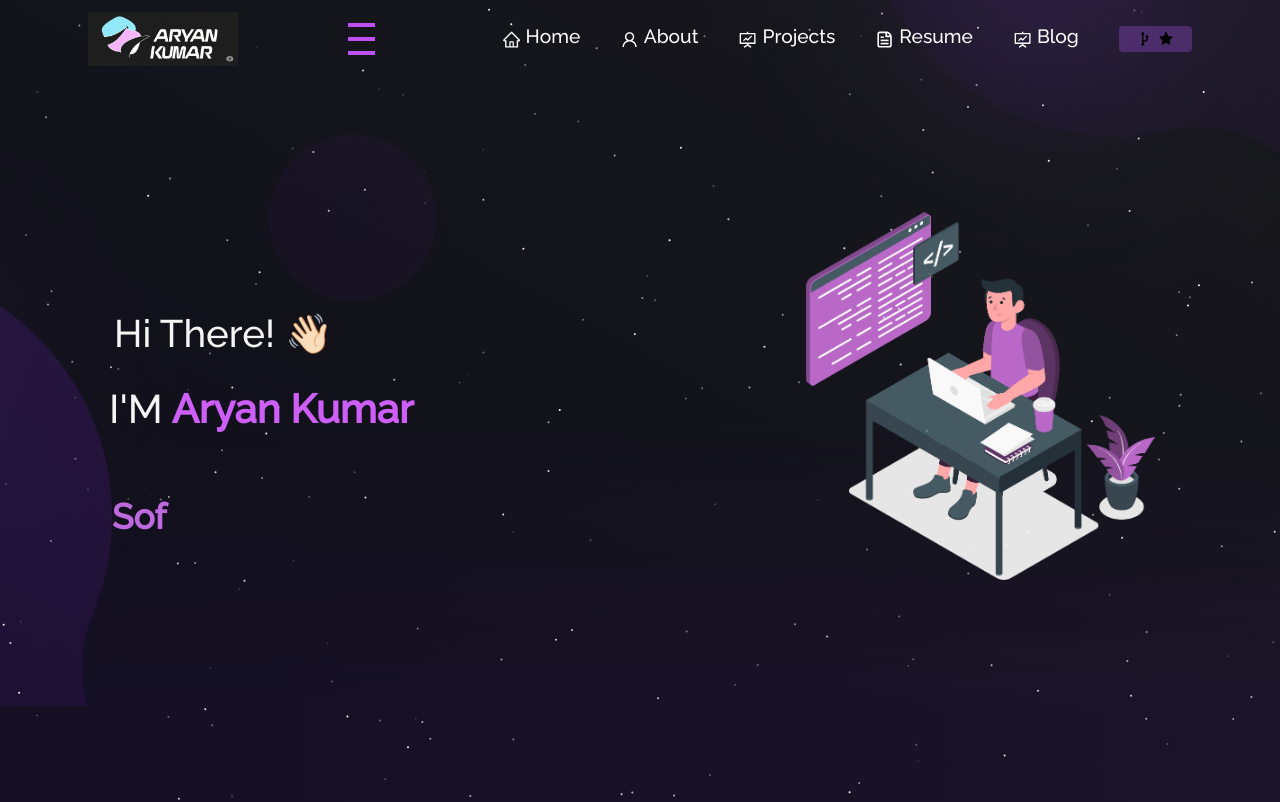
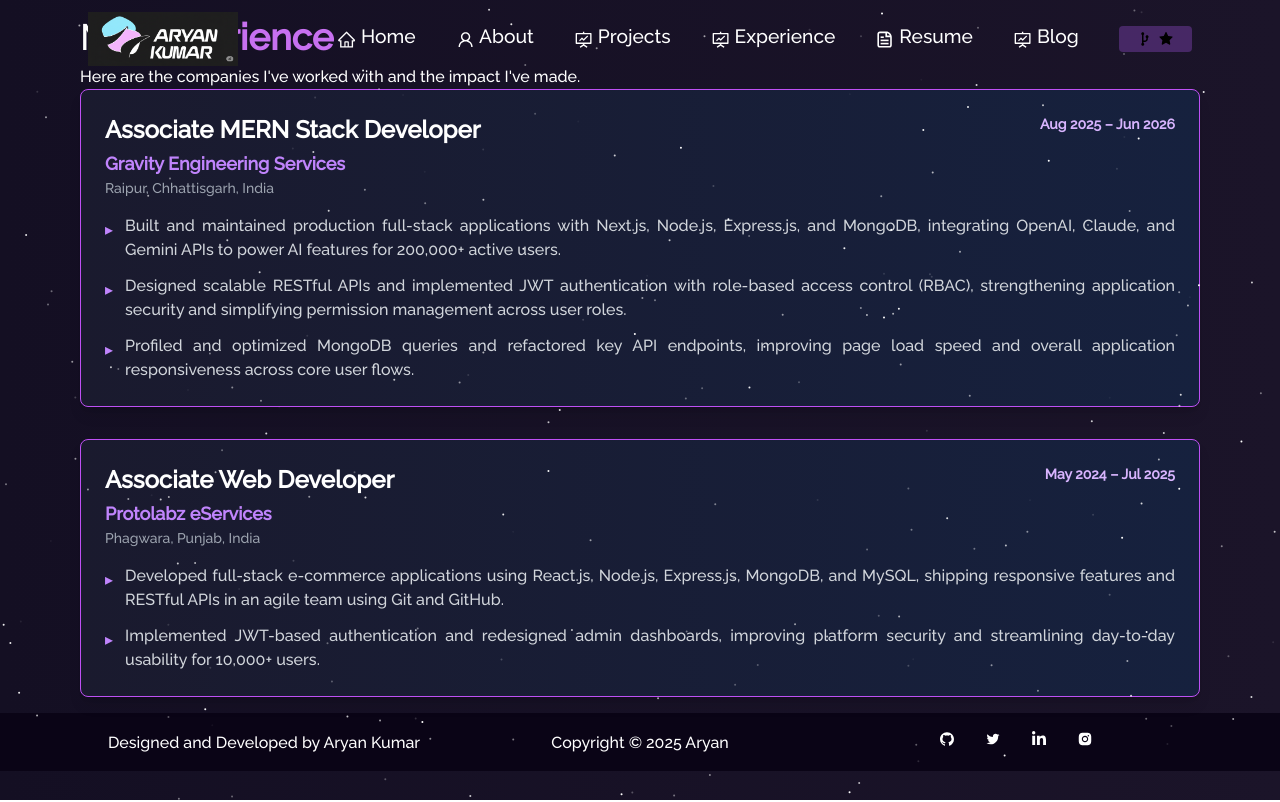
Before and after one commit to aryankumar-dev/aryankumar-portfolio, a React (Vite) app: page /experience in a window 1280 px wide. Before the commit this address led to /. Shown: the top 802 px of the page. Built offline with nearby package versions, Linux system fonts and the light colour scheme.

Commit message:
Add Experience section with work history

```diff
--- a/src/App.jsx
+++ b/src/App.jsx
@@ -4,6 +4,7 @@ import Navbar from "./components/Navbar";
 import Home from "./components/Home/Home";
 import About from "./components/About/About";
 import Projects from "./components/Projects/Projects";
+import Experience from "./components/Experience/Experience";
 import Blog from "./components/Blog/Blog";
 import Footer from "./components/Footer";
 import Resume from "./components/Resume/ResumeNew";
@@ -35,6 +36,7 @@ function App() {
         <Routes>
           <Route path="/" element={<Home />} />
           <Route path="/project" element={<Projects />} />
+          <Route path="/experience" element={<Experience />} />
           <Route path="/blog" element={<Blog />} />
           <Route path="/about" element={<About />} />
           <Route path="/resume" element={<Resume />} />
--- a/src/components/About/About.jsx
+++ b/src/components/About/About.jsx
@@ -27,6 +27,28 @@ function About() {
         <Techstack />
 
         <h1 className="project-heading">
+          <strong className="purple">Experience</strong>
+        </h1>
+        <div className="mb-8 rounded-[15px] border border-white/10 bg-white/5 p-6 text-white shadow-[0_4px_5px_3px_rgba(119,53,136,0.2)]">
+          <h2 className="mb-2 text-xl font-semibold">Associate MERN Stack Developer</h2>
+          <p className="mb-2 text-purple-300">Gravity Engineering Services — Aug 2025 to Jun 2026</p>
+          <ul className="list-disc space-y-2 pl-5 text-sm leading-7 text-white/90">
+            <li>Built and maintained production full-stack applications with Next.js, Node.js, Express.js, and MongoDB, integrating OpenAI, Claude, and Gemini APIs for AI-powered features used by 200,000+ active users.</li>
+            <li>Designed scalable RESTful APIs and implemented JWT auth with role-based access control, strengthening security and simplifying permissions across user roles.</li>
+            <li>Optimized MongoDB queries and refactored APIs, improving page load speed and responsiveness across core user flows.</li>
+          </ul>
+        </div>
+
+        <div className="mb-8 rounded-[15px] border border-white/10 bg-white/5 p-6 text-white shadow-[0_4px_5px_3px_rgba(119,53,136,0.2)]">
+          <h2 className="mb-2 text-xl font-semibold">Associate Web Developer</h2>
+          <p className="mb-2 text-purple-300">Protolabz eServices — May 2024 to Jul 2025</p>
+          <ul className="list-disc space-y-2 pl-5 text-sm leading-7 text-white/90">
+            <li>Developed full-stack e-commerce applications using React.js, Node.js, Express.js, MongoDB, and MySQL, shipping responsive features and RESTful APIs in an agile team.</li>
+            <li>Implemented JWT-based authentication and redesigned admin dashboards, improving platform security and usability for 10,000+ users.</li>
+          </ul>
+        </div>
+
+        <h1 className="project-heading">
           <strong className="purple">Tools</strong> I use
         </h1>
         <Toolstack />
--- /dev/null
+++ b/src/components/Experience/Experience.jsx
@@ -0,0 +1,80 @@
+import Particle from "../Particle";
+
+const EXPERIENCES = [
+  {
+    title: "Associate MERN Stack Developer",
+    company: "Gravity Engineering Services",
+    location: "Raipur, Chhattisgarh, India",
+    duration: "Aug 2025 – Jun 2026",
+    responsibilities: [
+      "Built and maintained production full-stack applications with Next.js, Node.js, Express.js, and MongoDB, integrating OpenAI, Claude, and Gemini APIs to power AI features for 200,000+ active users.",
+      "Designed scalable RESTful APIs and implemented JWT authentication with role-based access control (RBAC), strengthening application security and simplifying permission management across user roles.",
+      "Profiled and optimized MongoDB queries and refactored key API endpoints, improving page load speed and overall application responsiveness across core user flows.",
+    ],
+  },
+  {
+    title: "Associate Web Developer",
+    company: "Protolabz eServices",
+    location: "Phagwara, Punjab, India",
+    duration: "May 2024 – Jul 2025",
+    responsibilities: [
+      "Developed full-stack e-commerce applications using React.js, Node.js, Express.js, MongoDB, and MySQL, shipping responsive features and RESTful APIs in an agile team using Git and GitHub.",
+      "Implemented JWT-based authentication and redesigned admin dashboards, improving platform security and streamlining day-to-day usability for 10,000+ users.",
+    ],
+  },
+];
+
+function Experience() {
+  return (
+    <div className="experience-section">
+      <Particle />
+      <div className="mx-auto max-w-6xl px-4">
+        <h1 className="project-heading">
+          My <strong className="purple">Experience </strong>
+        </h1>
+        <p className="text-white">
+          Here are the companies I've worked with and the impact I've made.
+        </p>
+
+        <div className="flex flex-col gap-8 pb-4">
+          {EXPERIENCES.map((exp, index) => (
+            <div
+              key={index}
+              className="rounded-lg border border-[#be50f4] bg-gradient-to-r from-[#1a1a2e] to-[#16213e] p-6 shadow-lg transition-all hover:shadow-xl hover:shadow-[#be50f4]/20"
+            >
+              <div className="mb-4 flex flex-col justify-between md:flex-row md:items-start">
+                <div className="flex-1">
+                  <h3 className="text-xl font-bold text-white md:text-2xl">
+                    {exp.title}
+                  </h3>
+                  <p className="mt-1 text-lg text-purple-400">
+                    <strong>{exp.company}</strong>
+                  </p>
+                  <p className="text-sm text-gray-400">
+                    {exp.location}
+                  </p>
+                </div>
+                <p className="mt-3 text-right text-sm font-semibold text-purple-300 md:mt-0">
+                  {exp.duration}
+                </p>
+              </div>
+
+              <ul className="space-y-3">
+                {exp.responsibilities.map((resp, idx) => (
+                  <li key={idx} className="flex gap-3 text-gray-300">
+                    <span className="mt-1 flex-shrink-0 text-purple-400">
+                      ▸
+                    </span>
+                    <span className="text-justify">{resp}</span>
+                  </li>
+                ))}
+              </ul>
+            </div>
+          ))}
+        </div>
+      </div>
+    </div>
+  );
+}
+
+export default Experience;
--- a/src/components/Navbar.jsx
+++ b/src/components/Navbar.jsx
@@ -15,6 +15,7 @@ const NAV_LINKS = [
   { to: "/", label: "Home", icon: AiOutlineHome },
   { to: "/about", label: "About", icon: AiOutlineUser },
   { to: "/project", label: "Projects", icon: AiOutlineFundProjectionScreen },
+  { to: "/experience", label: "Experience", icon: AiOutlineFundProjectionScreen },
   { to: "/resume", label: "Resume", icon: CgFileDocument },
   { to: "/blog", label: "Blog", icon: AiOutlineFundProjectionScreen },
 ];
@@ -27,8 +28,23 @@ function NavBar() {
     function handleScroll() {
       setIsScrolled(window.scrollY >= SCROLL_THRESHOLD);
     }
+
+    function handleResize() {
+      if (window.innerWidth >= 768) {
+        setIsOpen(false);
+      }
+    }
+
+    handleScroll();
+    handleResize();
+
     window.addEventListener("scroll", handleScroll);
-    return () => window.removeEventListener("scroll", handleScroll);
+    window.addEventListener("resize", handleResize);
+
+    return () => {
+      window.removeEventListener("scroll", handleScroll);
+      window.removeEventListener("resize", handleResize);
+    };
   }, []);
 
   return (
@@ -53,7 +69,7 @@ function NavBar() {
         </button>
 
         <div
-          className={`${isOpen ? "flex" : "hidden"} absolute left-0 right-0 top-full flex-col gap-1 bg-[#181a27] px-4 py-4 md:static md:flex md:flex-row md:items-center md:gap-2 md:bg-transparent md:p-0`}
+          className={`${isOpen ? "flex" : "hidden"} absolute left-0 right-0 top-full flex-col gap-1 bg-[#181a27] px-4 py-4 md:static md:flex md:flex-row md:items-center md:gap-2 md:bg-transparent md:p-0 md:relative md:w-auto`}
         >
           {NAV_LINKS.map(({ to, label, icon: Icon }) => (
             <Link
--- a/src/components/Projects/ProjectCards.jsx
+++ b/src/components/Projects/ProjectCards.jsx
@@ -1,32 +1,26 @@
-import { Card, CardContent } from "@/components/ui/card";
-import { Button } from "@/components/ui/button";
 import { CgWebsite } from "react-icons/cg";
 import { BsGithub } from "react-icons/bs";
 
 function ProjectCards({ imgPath, title, description, ghLink, demoLink, isBlog = false }) {
   return (
-    <Card className="project-card-view flex h-full flex-col">
+    <div className="project-card-view">
       <img src={imgPath} alt={title} className="card-img-top" />
-      <CardContent className="flex flex-1 flex-col p-4">
-        <h3 className="mb-2 text-lg font-semibold">{title}</h3>
-        <p className="mb-4 flex-1 text-justify">{description}</p>
-        <div className="flex flex-wrap gap-2">
-          <Button asChild>
-            <a href={ghLink} target="_blank" rel="noopener noreferrer">
-              <BsGithub /> {isBlog ? "Blog" : "GitHub"}
-            </a>
-          </Button>
+      <div className="project-card-content">
+        <h3 className="project-card-title">{title}</h3>
+        <p className="project-card-description">{description}</p>
+        <div className="project-card-actions">
+          <a href={ghLink} target="_blank" rel="noopener noreferrer" className="project-card-btn">
+            <BsGithub /> {isBlog ? "Blog" : "GitHub"}
+          </a>
 
           {!isBlog && demoLink && (
-            <Button asChild>
-              <a href={demoLink} target="_blank" rel="noopener noreferrer">
-                <CgWebsite /> Demo
-              </a>
-            </Button>
+            <a href={demoLink} target="_blank" rel="noopener noreferrer" className="project-card-btn">
+              <CgWebsite /> Demo
+            </a>
           )}
         </div>
-      </CardContent>
-    </Card>
+      </div>
+    </div>
   );
 }
 
--- a/src/style.css
+++ b/src/style.css
@@ -134,6 +134,12 @@ button:focus {
     background-color: #181a27 !important;
   }
   .nav-link::after {
+    display: none !important;
+  }
+}
+
+@media (min-width: 768px) {
+  .nav-toggle {
     display: none !important;
   }
 }
@@ -455,23 +461,80 @@ button:focus {
 }
 
 .project-card-view {
+  display: flex !important;
+  flex-direction: column !important;
   box-shadow: 0 4px 5px 3px rgba(119, 53, 136, 0.459) !important;
   color: white !important;
-  background-color: transparent !important;
-  opacity: 0.9 !important;
+  background: rgba(255, 255, 255, 0.04) !important;
+  border: 1px solid rgba(255, 255, 255, 0.08) !important;
+  border-radius: 16px !important;
+  opacity: 0.95 !important;
   transition: all 0.5s ease 0s !important;
   height: 100% !important;
+  overflow: hidden !important;
 }
 .project-card-view:hover {
   transform: scale(1.02) !important;
-  overflow: hidden !important;
   box-shadow: 0 4px 4px 5px rgba(129, 72, 144, 0.561) !important;
 }
 
 .card-img-top {
-  padding: 20px !important;
-  opacity: 0.8 !important;
-  border-radius: 10px !important;
+  width: 100% !important;
+  height: 220px !important;
+  object-fit: cover !important;
+  padding: 16px !important;
+  opacity: 0.9 !important;
+  border-radius: 20px !important;
+}
+
+.project-card-content {
+  display: flex !important;
+  flex: 1 !important;
+  flex-direction: column !important;
+  padding: 0 1rem 1rem !important;
+}
+
+.project-card-title {
+  margin-bottom: 0.6rem !important;
+  color: white !important;
+  font-size: 1.1rem !important;
+  font-weight: 600 !important;
+}
+
+.project-card-description {
+  flex: 1 !important;
+  margin-bottom: 1rem !important;
+  color: rgba(255, 255, 255, 0.85) !important;
+  font-size: 0.95rem !important;
+  line-height: 1.7 !important;
+  text-align: justify !important;
+}
+
+.project-card-actions {
+  display: flex !important;
+  flex-wrap: wrap !important;
+  gap: 0.75rem !important;
+  margin-top: auto !important;
+}
+
+.project-card-btn {
+  display: inline-flex !important;
+  align-items: center !important;
+  gap: 0.45rem !important;
+  padding: 0.6rem 0.9rem !important;
+  border-radius: 999px !important;
+  background: rgba(138, 92, 246, 0.18) !important;
+  border: 1px solid rgba(138, 92, 246, 0.35) !important;
+  color: white !important;
+  text-decoration: none !important;
+  transition: all 0.2s ease !important;
+}
+
+.project-card-btn:hover {
+  background: rgba(138, 92, 246, 0.32) !important;
+  color: white !important;
+  text-decoration: none !important;
+  transform: translateY(-1px) !important;
 }
 
 .project-heading {
```
